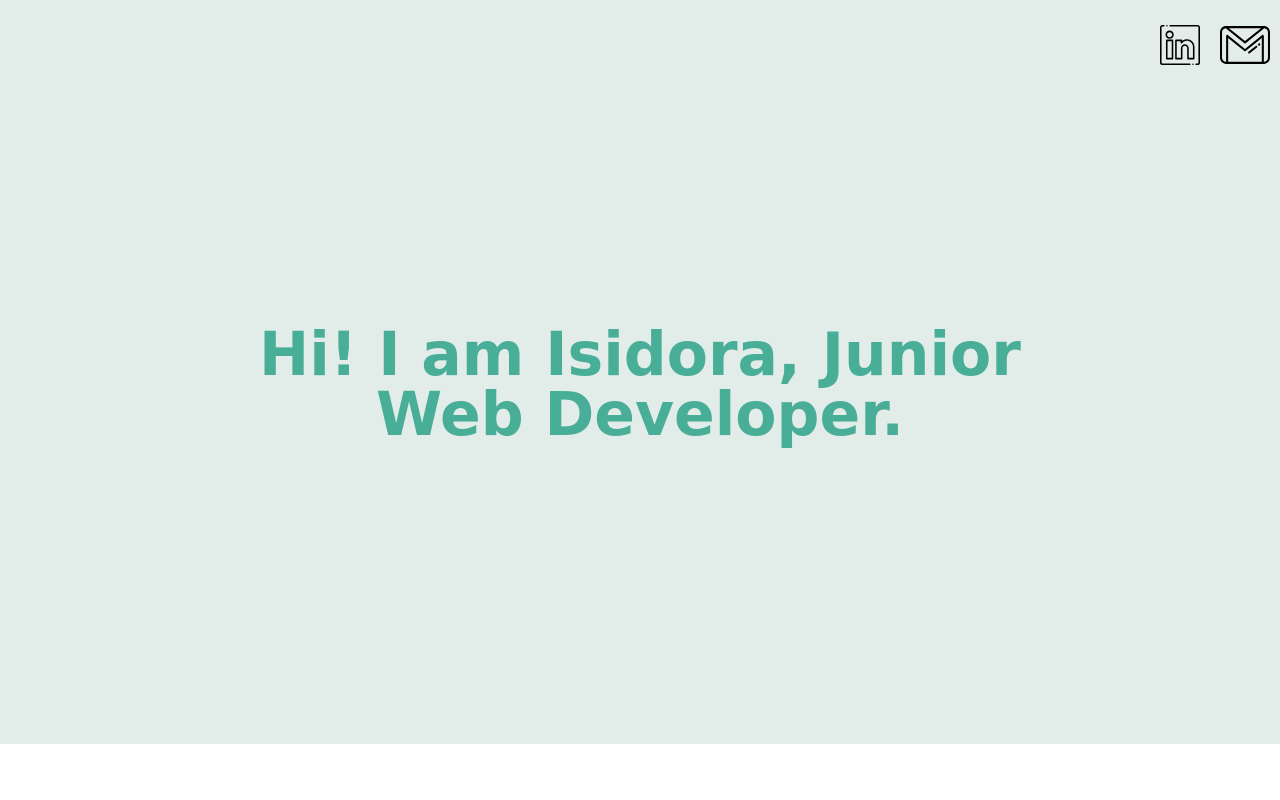
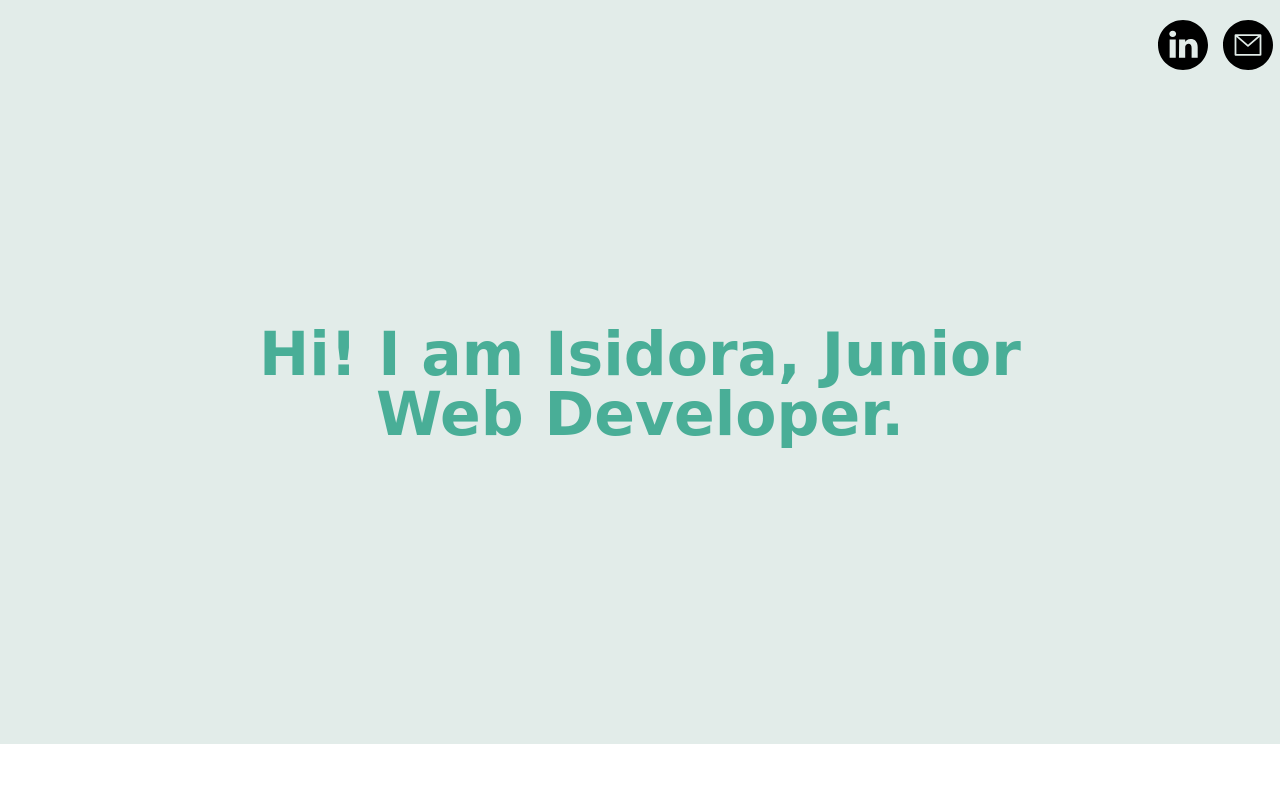
Before and after one commit to KoracIsidora/Isidora-Korac, a plain HTML site: page index.html in a window 1280 px wide. Shown: the top 800 px of the page. Drawn offline with Linux system fonts and the light colour scheme; a web font is replaced by a local one.

Commit message:
Nav icons change

```diff
--- a/index.html
+++ b/index.html
@@ -18,82 +18,28 @@
           <svg
             xmlns="http://www.w3.org/2000/svg"
             viewBox="0 0 512 512"
-            width="40"
-            height="40"
+            width="50"
+            height="50"
           >
             <path
-              d="m382 492h-352c-5.515625 0-10-4.484375-10-10v-452c0-5.515625 4.484375-10 10-10h20c5.523438 0 10-4.476562 10-10s-4.476562-10-10-10h-20c-16.542969 0-30 13.457031-30 30v452c0 16.542969 13.457031 30 30 30h352c5.519531 0 10-4.476562 10-10s-4.476562-10-10-10zm0 0"
-            />
-            <path
-              d="m482 0h-352c-5.523438 0-10 4.476562-10 10s4.476562 10 10 10h352c5.515625 0 10 4.484375 10 10v452c0 5.515625-4.484375 10-10 10h-20c-5.523438 0-10 4.476562-10 10s4.476562 10 10 10h20c16.542969 0 30-13.460938 30-30v-452c0-16.542969-13.457031-30-30-30zm0 0"
-            />
-            <path
-              d="m123.25 176.75c29.085938 0 52.75-23.664062 52.75-52.75 0-29.089844-23.664062-52.75-52.75-52.75-29.089844 0-52.75 23.664062-52.75 52.75s23.660156 52.75 52.75 52.75zm0-85.5c18.058594 0 32.75 14.691406 32.75 32.75s-14.691406 32.75-32.75 32.75-32.75-14.691406-32.75-32.75 14.691406-32.75 32.75-32.75zm0 0"
-            />
-            <path
-              d="m344.25 181.75c-22.101562 0-43.433594 7.6875-60.5 21.273438v-6.273438c0-5.523438-4.480469-10-10-10h-69.75c-5.523438 0-10 4.476562-10 10v234c0 5.523438 4.476562 10 10 10h73.5c5.519531 0 10-4.476562 10-10v-135.0625c0-16.679688 13.570312-30.25 30.25-30.25s30.25 13.570312 30.25 30.25v135.0625c0 5.523438 4.476562 10 10 10h73.5c5.519531 0 10-4.476562 10-10v-151.75c0-53.625-43.628906-97.25-97.25-97.25zm77.25 239h-53.5v-125.0625c0-27.707031-22.542969-50.25-50.25-50.25-27.710938 0-50.25 22.542969-50.25 50.25v125.0625h-53.5v-214h49.75v21.011719c0 4.328125 2.78125 8.164062 6.898438 9.507812 4.109374 1.339844 8.625-.117187 11.175781-3.613281 14.585937-19.976562 37.921875-31.90625 62.425781-31.90625 42.59375 0 77.25 34.652344 77.25 77.25zm0 0"
-            />
-            <path
-              d="m86.5 186.75c-5.523438 0-10 4.476562-10 10v234c0 5.523438 4.476562 10 10 10h73.5c5.519531 0 10-4.476562 10-10v-234c0-5.523438-4.480469-10-10-10zm63.5 234h-53.5v-214h53.5zm0 0"
-            />
-            <path
-              d="m90.003906 20c5.519532 0 10-4.476562 10-10s-4.480468-10-10-10h-.007812c-5.523438 0-9.996094 4.476562-9.996094 10s4.480469 10 10.003906 10zm0 0"
-            />
-            <path
-              d="m422.003906 492h-.007812c-5.523438 0-9.996094 4.476562-9.996094 10s4.480469 10 10.003906 10c5.523438 0 10-4.476562 10-10s-4.476562-10-10-10zm0 0"
+              d="m256 0c-141.363281 0-256 114.636719-256 256s114.636719 256 256 256 256-114.636719 256-256-114.636719-256-256-256zm-74.390625 387h-62.347656v-187.574219h62.347656zm-31.171875-213.1875h-.40625c-20.921875 0-34.453125-14.402344-34.453125-32.402344 0-18.40625 13.945313-32.410156 35.273437-32.410156 21.328126 0 34.453126 14.003906 34.859376 32.410156 0 18-13.53125 32.402344-35.273438 32.402344zm255.984375 213.1875h-62.339844v-100.347656c0-25.21875-9.027343-42.417969-31.585937-42.417969-17.222656 0-27.480469 11.601563-31.988282 22.800781-1.648437 4.007813-2.050781 9.609375-2.050781 15.214844v104.75h-62.34375s.816407-169.976562 0-187.574219h62.34375v26.558594c8.285157-12.78125 23.109375-30.960937 56.1875-30.960937 41.019531 0 71.777344 26.808593 71.777344 84.421874zm0 0"
             />
           </svg>
         </a>
         <a href="mailto: korac.isidora@gmail.com">
           <svg
             xmlns="http://www.w3.org/2000/svg"
-            xmlns:xlink="http://www.w3.org/1999/xlink"
-            version="1.1"
-            id="Layer_1"
-            x="0px"
-            y="0px"
-            viewBox="0 0 512 512"
-            style="enable-background: new 0 0 512 512"
-            xml:space="preserve"
+            viewBox="0 0 448 448"
             width="50"
             height="50"
           >
-            <g>
-              <g>
-                <path
-                  d="M410.272,243.145c-3.63-4.486-10.211-5.179-14.695-1.548l-3.636,2.942c-4.485,3.631-5.177,10.211-1.546,14.696    c2.066,2.551,5.083,3.875,8.128,3.875c2.309,0,4.634-0.762,6.568-2.328l3.635-2.942    C413.21,254.209,413.903,247.63,410.272,243.145z"
-                />
-              </g>
-            </g>
-            <g>
-              <g>
-                <path
-                  d="M380.363,267.357c-3.63-4.486-10.211-5.179-14.695-1.549l-74.708,59.674c-4.485,3.631-5.177,10.21-1.546,14.695    c2.064,2.551,5.082,3.875,8.127,3.875c2.309,0,4.634-0.762,6.568-2.327l74.708-59.674    C383.301,278.421,383.994,271.843,380.363,267.357z"
-                />
-              </g>
-            </g>
-            <g>
-              <g>
-                <path
-                  d="M449.742,62.685H62.258C27.929,62.685,0,90.614,0,124.942v262.117c0,34.329,27.929,62.257,62.258,62.257h387.484    c34.33,0,62.258-27.928,62.258-62.257V124.942C512,90.614,484.072,62.685,449.742,62.685z M419.912,83.582L255.859,216.19    L91.806,83.582H419.912z M428.126,428.418H83.592V184.382l165.712,133.49c3.826,3.082,9.284,3.082,13.11,0l165.711-133.49V428.418    z M491.102,387.058c0,22.806-18.554,41.359-41.36,41.359h-0.717v-265.87c0-4.023-2.309-7.688-5.939-9.425    c-3.632-1.738-7.934-1.235-11.065,1.288L255.859,296.318L79.697,154.41c-3.134-2.523-7.438-3.026-11.065-1.288    c-3.63,1.737-5.939,5.402-5.939,9.425v265.87h-0.436c-22.805,0.001-41.359-18.553-41.359-41.358V124.942    c0-21.626,16.688-39.418,37.861-41.2l190.532,154.012c1.915,1.549,4.242,2.323,6.568,2.323c2.327,0,4.653-0.774,6.568-2.323    L452.983,83.721c21.295,1.66,38.119,19.507,38.119,41.22V387.058z"
-                />
-              </g>
-            </g>
-            <g></g>
-            <g></g>
-            <g></g>
-            <g></g>
-            <g></g>
-            <g></g>
-            <g></g>
-            <g></g>
-            <g></g>
-            <g></g>
-            <g></g>
-            <g></g>
-            <g></g>
-            <g></g>
-            <g></g>
+            <path d="m314.375 144h-180.75l90.375 77.464844zm0 0" />
+            <path
+              d="m224 240c-1.910156 0-3.757812-.683594-5.207031-1.929688l-98.792969-84.679687v150.609375h208v-150.609375l-98.792969 84.679687c-1.449219 1.246094-3.296875 1.929688-5.207031 1.929688zm0 0"
+            />
+            <path
+              d="m224 0c-123.710938 0-224 100.289062-224 224s100.289062 224 224 224 224-100.289062 224-224c-.140625-123.652344-100.347656-223.859375-224-224zm120 312c0 4.417969-3.582031 8-8 8h-224c-4.417969 0-8-3.582031-8-8v-176c0-4.417969 3.582031-8 8-8h224c4.417969 0 8 3.582031 8 8zm0 0"
+            />
           </svg>
         </a>
       </nav>
```
